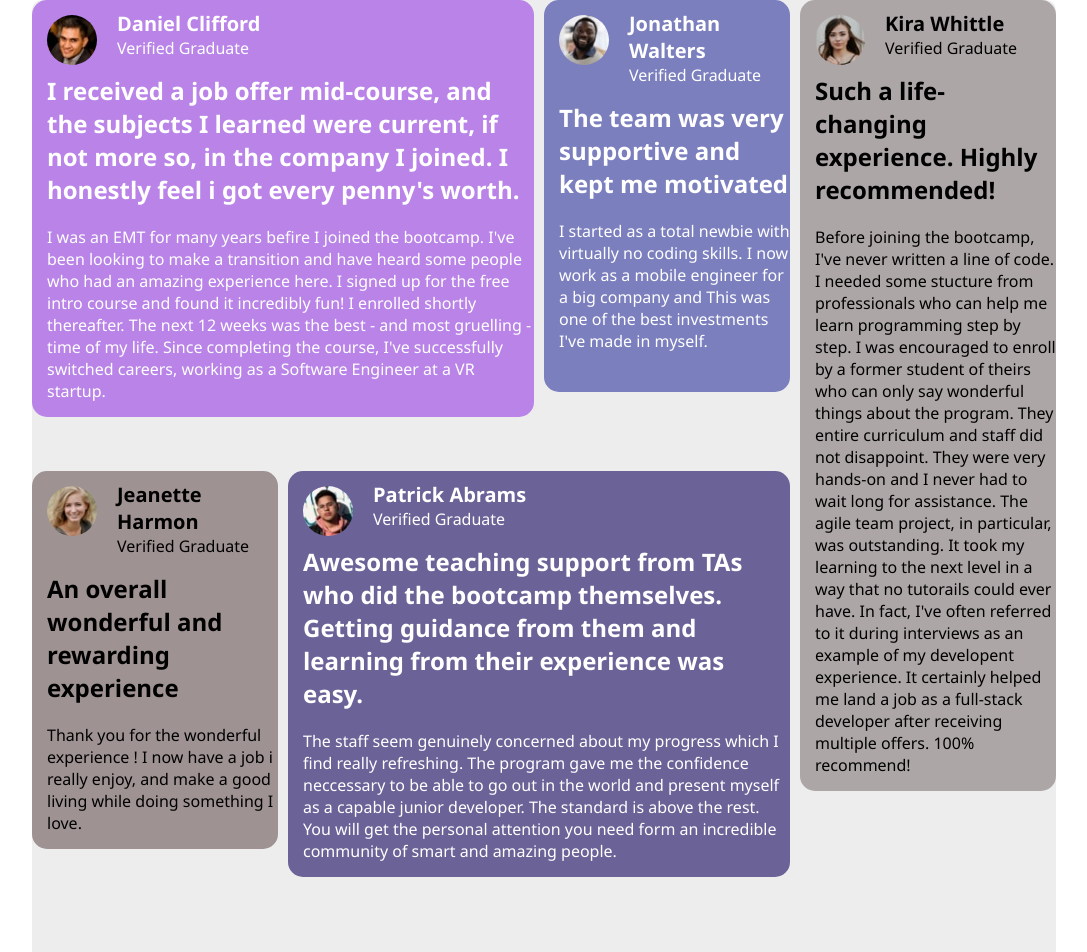
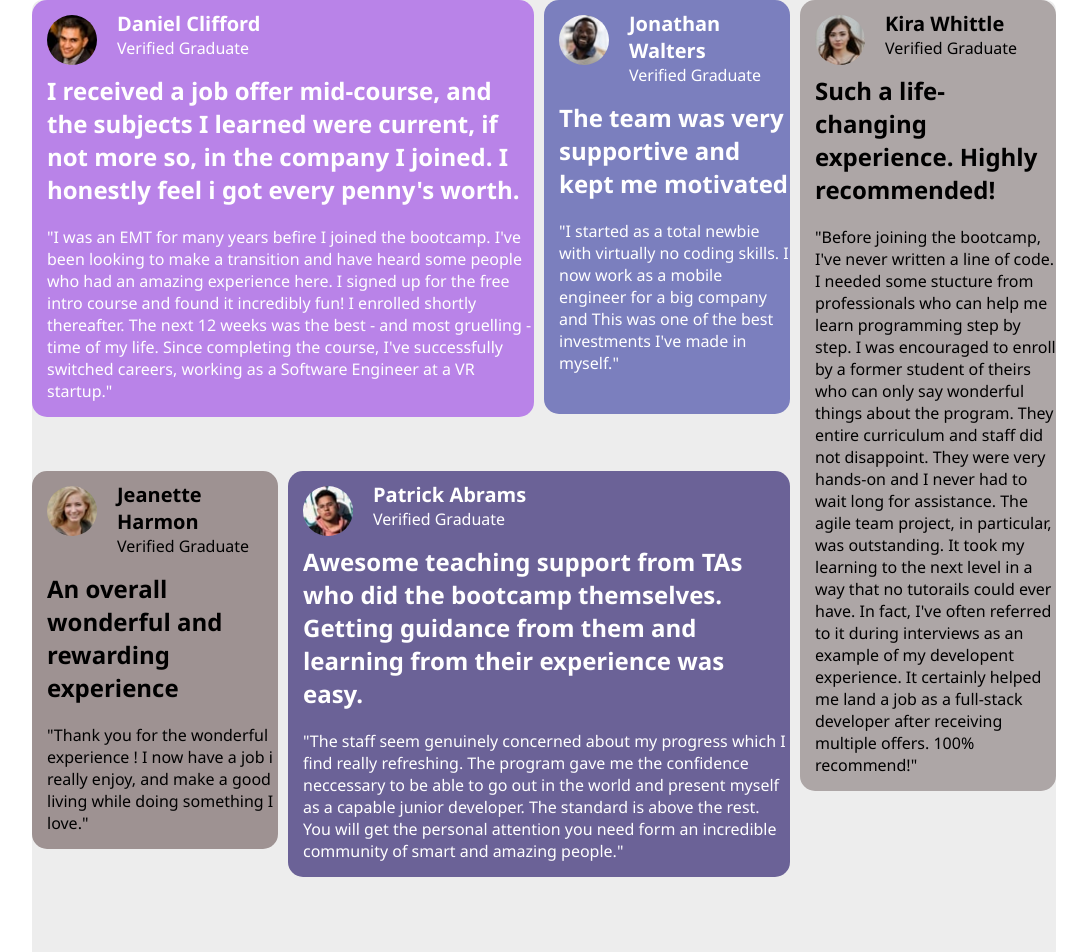
Before and after one commit to VictorNjeru49/html-and-css-grid, a plain HTML site: page index.html in a window 1280 px wide. Shown: the top 952 px of the page, without its empty margins (96-1183 px from the left). Drawn offline with Linux system fonts and the light colour scheme.

Commit message:
Update index.html

```diff
--- a/index.html
+++ b/index.html
@@ -21,14 +21,14 @@
          I joined. I honestly feel i got every penny's worth.
     </h2>
     <p>
-        I was an EMT for many years befire I joined the bootcamp.
+        "I was an EMT for many years befire I joined the bootcamp.
         I've been looking to make a transition and have heard some
         people who had an amazing experience here. I signed up for
         the free intro course and found it incredibly fun! I enrolled
         shortly thereafter. The next 12 weeks was the best - and most
         gruelling - time of my life. Since completing the course, I've
         successfully switched careers, working as a Software Engineer
-        at a VR startup.
+        at a VR startup."
     </p>
         </div>
 
@@ -47,9 +47,9 @@
           <h2>
             The team was very supportive and kept me motivated
         </h2>
-        <p> I started as a total newbie with virtually no coding
+        <p> "I started as a total newbie with virtually no coding
             skills. I now work as a mobile engineer for  a big company and
-            This was one of the best investments I've made in myself.
+            This was one of the best investments I've made in myself."
         </p>
         </div>
 
@@ -64,9 +64,9 @@
 
         <div class="comments">
           <h2>An overall wonderful and rewarding experience</h2>
-        <p>Thank you for the wonderful experience ! I now have
+        <p>"Thank you for the wonderful experience ! I now have
             a job i really enjoy, and make a good living while
-            doing something I love.
+            doing something I love."
         </p>
         </div>
 
@@ -85,12 +85,12 @@
             themselves. Getting guidance from them and learning from
             their experience was easy.
         </h2>
-        <p>The staff seem genuinely concerned about my progress which
+        <p>"The staff seem genuinely concerned about my progress which
             I find really refreshing. The program gave me the confidence
             neccessary to be able to go out in the world and present myself
             as a capable junior developer. The standard is above the rest.
             You will get the personal attention you need form an incredible
-            community of smart and amazing people.
+            community of smart and amazing people."
         </p>
         </div>
 
@@ -107,7 +107,7 @@
 
         <div class="comments">
         <h2>Such a life-changing experience. Highly recommended!</h2>
-        <p>Before joining the bootcamp, I've never written a line of code.
+        <p>"Before joining the bootcamp, I've never written a line of code.
             I needed some stucture from professionals who can help me learn
             programming step by step. I was encouraged to enroll by a former
             student of theirs who can only say wonderful things about the
@@ -117,7 +117,7 @@
             learning to the next level in a way that no tutorails could ever have.
             In fact, I've often referred to it during interviews as an example
             of my developent experience. It certainly helped me land a job as a
-            full-stack developer after receiving multiple offers. 100% recommend!
+            full-stack developer after receiving multiple offers. 100% recommend!"
         </p>
         </div>
 
```
